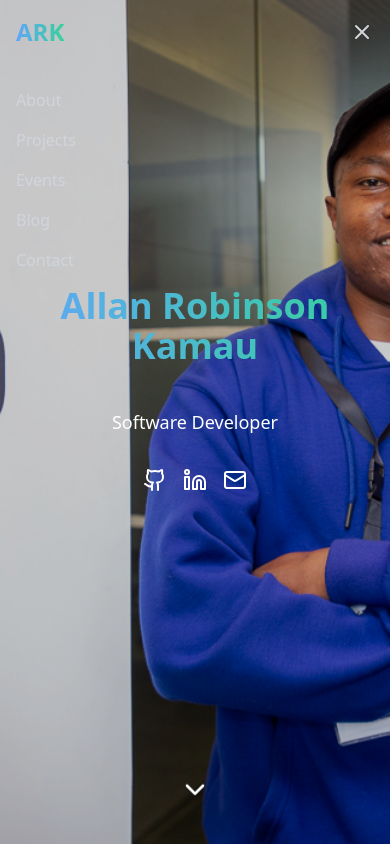
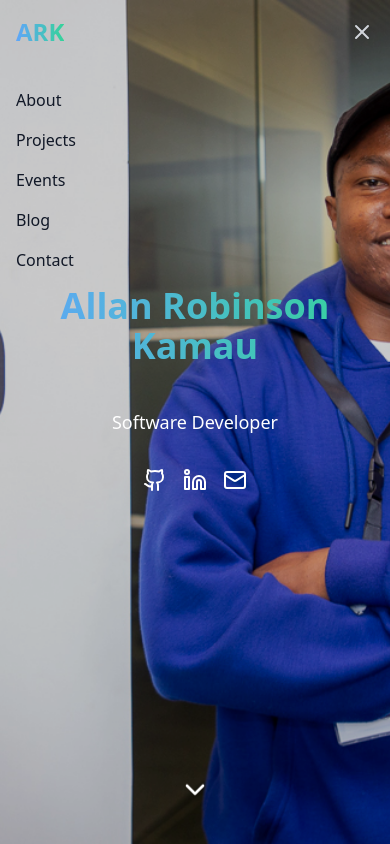
Before and after one commit to Githaiga22/Portfolio, a React (Vite) app: page / in a window 390 px wide. Both pictures are taken after a click on the button 362 px from the left and 32 px from the top of the page. Shown: the top 844 px of the page. Built offline with nearby package versions, Linux system fonts and the light colour scheme.

Commit message:
Modify colour style on hover to the left

```diff
--- a/src/components/Header.tsx
+++ b/src/components/Header.tsx
@@ -62,7 +62,7 @@ const Header: React.FC = () => {
               <a
                 key={item.label}
                 href={item.href}
-                className="block py-2 text-gray-300 hover:text-white transition-colors"
+                className="block py-2 text-gray-900 hover:text-white transition-colors"
                 onClick={() => setIsMenuOpen(false)}
               >
                 {item.label}
```
